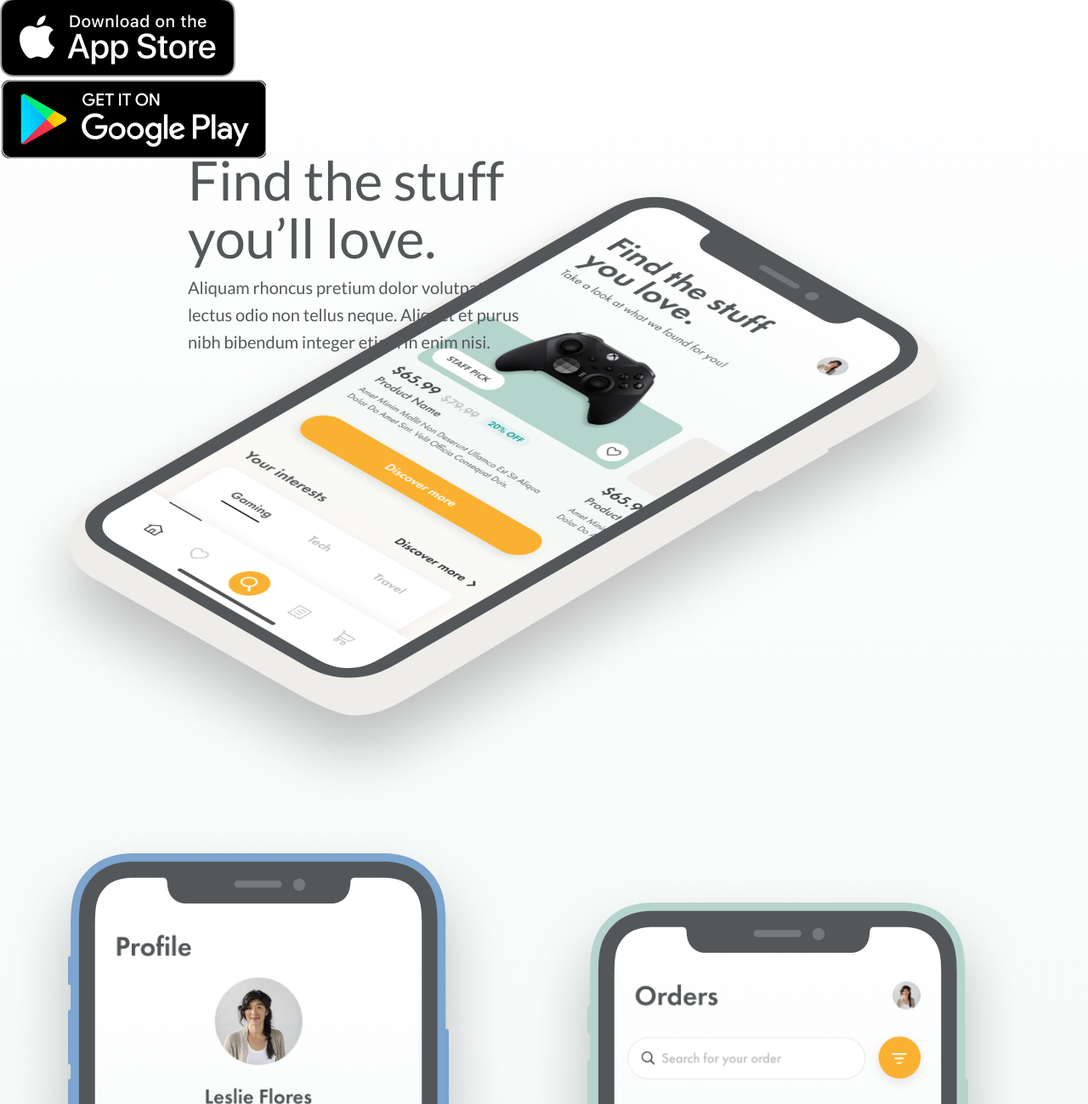
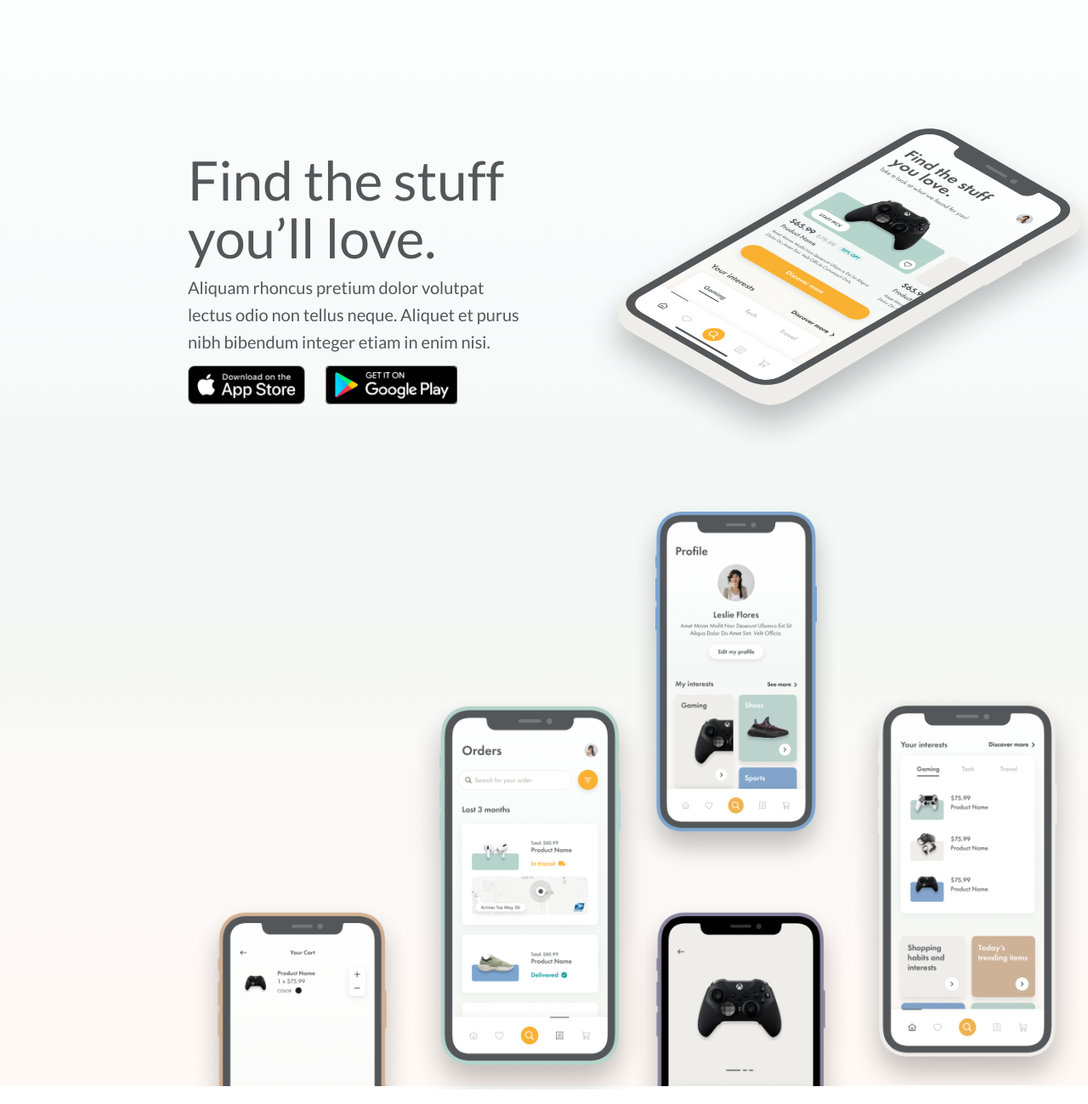
Before and after one commit to Pats101/splash-page, a plain HTML site: page index.html in a window 1280 px wide. Shown: the part 101-1400 px from the top of the page at 85% size. Drawn offline with Linux system fonts and the light colour scheme.

Commit message:
styling image assets for the UI

```diff
--- a/index.html
+++ b/index.html
@@ -10,7 +10,7 @@
 <body>
     <div class="wrapper">
         <!-- Brand Logo -->
-        <img src="./img/habitual-branding.png" alt="Habitual Logo">
+        <img src="./img/habitual-branding.png" alt="Habitual Logo" class="brand-img">
         <!-- Title & Text -->
         <div class="text-container">
             <h1 class="title">Find the stuff you’ll love.</h1>
@@ -20,7 +20,7 @@
                     <img src="./img/app-store-button.png" alt="App Store">
                 </a>
             </div>
-            <div class="google-play--btn">
+            <div class="google-play-btn">
                 <a href="https://play.google.com" target="_blank">
                     <img src="./img/google-play-button.png" alt="Google Play">
                 </a>
--- a/style.css
+++ b/style.css
@@ -15,8 +15,16 @@ body {
 .wrapper {
   position: relative;
   width: 1440px;
-  min-height: 100vh;
+  height: 1379px;
   margin: auto;
+}
+
+.brand-img {
+  position: absolute;
+  width: 193px;
+  height: 47.64px;
+  left: 221px;
+  top: 50.25px;
 }
 
 .title {
@@ -42,3 +50,81 @@ body {
   font-size: 20px;
   line-height: 32px;
 }
+
+.app-store-btn {
+  position: absolute;
+  width: 138.44px;
+  height: 46.28px;
+  left: 221px;
+  top: 531px;
+}
+
+.app-store-btn img {
+  width: 138.44px;
+  height: 46.28px;
+}
+
+.google-play-btn {
+  position: absolute;
+  width: 156.19px;
+  height: 46.28px;
+  left: 381.81px;
+  top: 531px;
+}
+
+.google-play-btn img {
+  width: 156.19px;
+  height: 46.28px;
+}
+
+.main-image-container {
+  position: absolute;
+  width: 535.72px;
+  height: 309.27px;
+  left: 683.28px;
+  top: 229.73px;
+}
+
+.main-image-container img {
+  height: 411.15px;
+}
+
+.profile-img {
+  position: absolute;
+  height: 444px;
+  left: 737px;
+  right: 479px;
+  top: 686px;
+}
+
+.orders-img {
+  position: absolute;
+  height: 470px;
+  left: 479px;
+  right: 737px;
+  top: 913px;
+}
+
+.home-img {
+  position: absolute;
+  height: 470px;
+  left: 995px;
+  right: 221px;
+  top: 908px;
+}
+
+.cart-img {
+  position: absolute;
+  height: 222px;
+  left: 221px;
+  right: 995px;
+  top: 1157px;
+}
+
+.product-img {
+  position: absolute;
+  height: 222px;
+  left: 737px;
+  right: 479px;
+  top: 1157px;
+}
```
